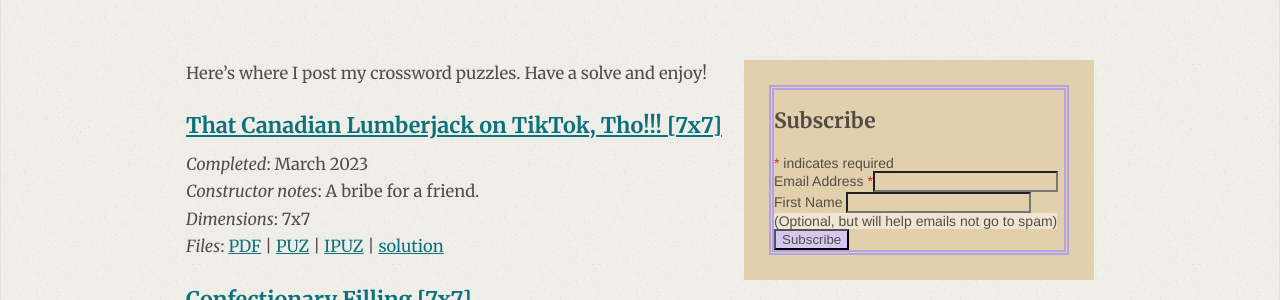
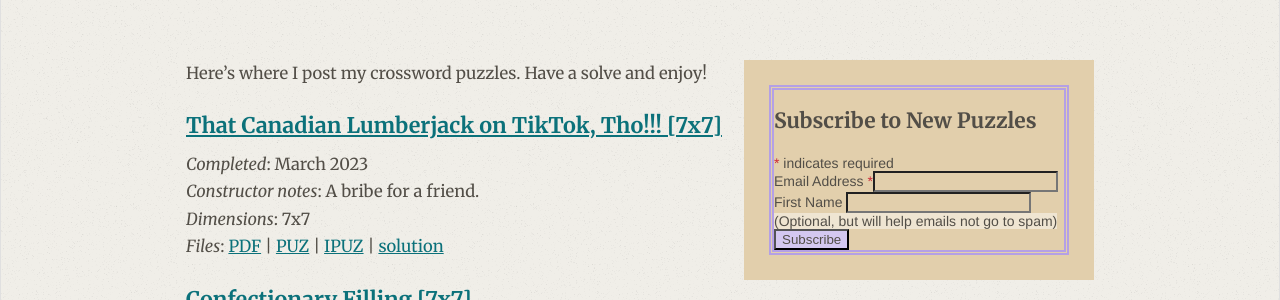
Before and after one commit to maiamcc/xwordsite, a Jekyll site: the page built from index.md, in a window 1280 px wide. Shown: the part 211-511 px from the top of the page. Built offline with Jekyll 4.4.1, drawn with Linux system fonts in a browser that asks for light colours; nearby versions of some CDN libraries; some web fonts are replaced; comment, search, counter and statistics services are not loaded.

Commit message:
tweak subscription text

```diff
--- a/_includes/mailchimp_subscribe.html
+++ b/_includes/mailchimp_subscribe.html
@@ -7,7 +7,7 @@
 </style>
 <div id="mc_embed_signup">
     <form action="https://maiamccormick.us17.list-manage.com/subscribe/post?u=1e08cb9e83f51c56e3019b363&amp;id=d518a14a8c&amp;f_id=00516de0f0" method="post" id="mc-embedded-subscribe-form" name="mc-embedded-subscribe-form" class="validate" target="_blank">
-        <div id="mc_embed_signup_scroll"><h2>Subscribe</h2>
+        <div id="mc_embed_signup_scroll"><h2>Subscribe to New Puzzles</h2>
             <div class="indicates-required"><span class="asterisk">*</span> indicates required</div>
             <div class="mc-field-group"><label for="mce-EMAIL">Email Address <span class="asterisk">*</span></label><input type="email" name="EMAIL" class="required email" id="mce-EMAIL" required="" value=""><span id="mce-EMAIL-HELPERTEXT" class="helper_text"></span></div><div class="mc-field-group"><label for="mce-FNAME">First Name </label><input type="text" name="FNAME" class=" text" id="mce-FNAME" value=""><span id="mce-FNAME-HELPERTEXT" class="helper_text">(Optional, but will help emails not go to spam)</span></div>
         <div id="mce-responses" class="clear foot">
```
